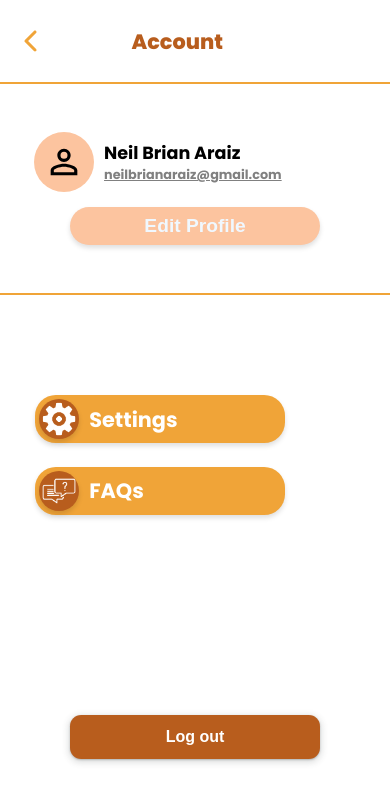
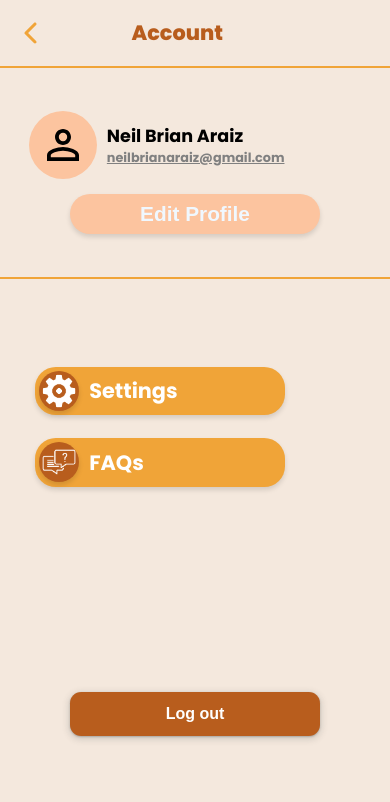
Before and after one commit to Neil-Brian-Araiz/Dialecto, a React (Vite) app: page /profile-page in a window 390 px wide. Shown: the top 802 px of the page. Built offline with nearby package versions, Linux system fonts and the light colour scheme.

Commit message:
Profile Changes

```diff
--- a/src/pages/page.css
+++ b/src/pages/page.css
@@ -41,6 +41,7 @@
     height: 100vh;
     width: 100%;
     overflow: hidden;
+    background-color: #f4e8dd;
 }
 
 .profile-header {
@@ -152,6 +153,10 @@
         display: none;
     }
 
+    .profile-header {
+        height: 8vh;
+    }
+
     .profile-header button {
         font-size: 1.5em;
     }
@@ -167,7 +172,7 @@
     }
 
     .prof-icon {
-        font-size: 2.5em;
+        font-size: 3em;
         margin-left: -30%;
     }
 
@@ -184,13 +189,13 @@
     .profile-section button {
         margin-left: 0;
         margin-top: 15px;
-        font-size: 1.2em;
+        font-size: 1.3em;
         width: 250px;
         padding: 8px;
     }
 
     .prof-nav {
         margin-left: -20%;
-        margin-top: -20%;
+        margin-top: -25%;
     }
 }
```
